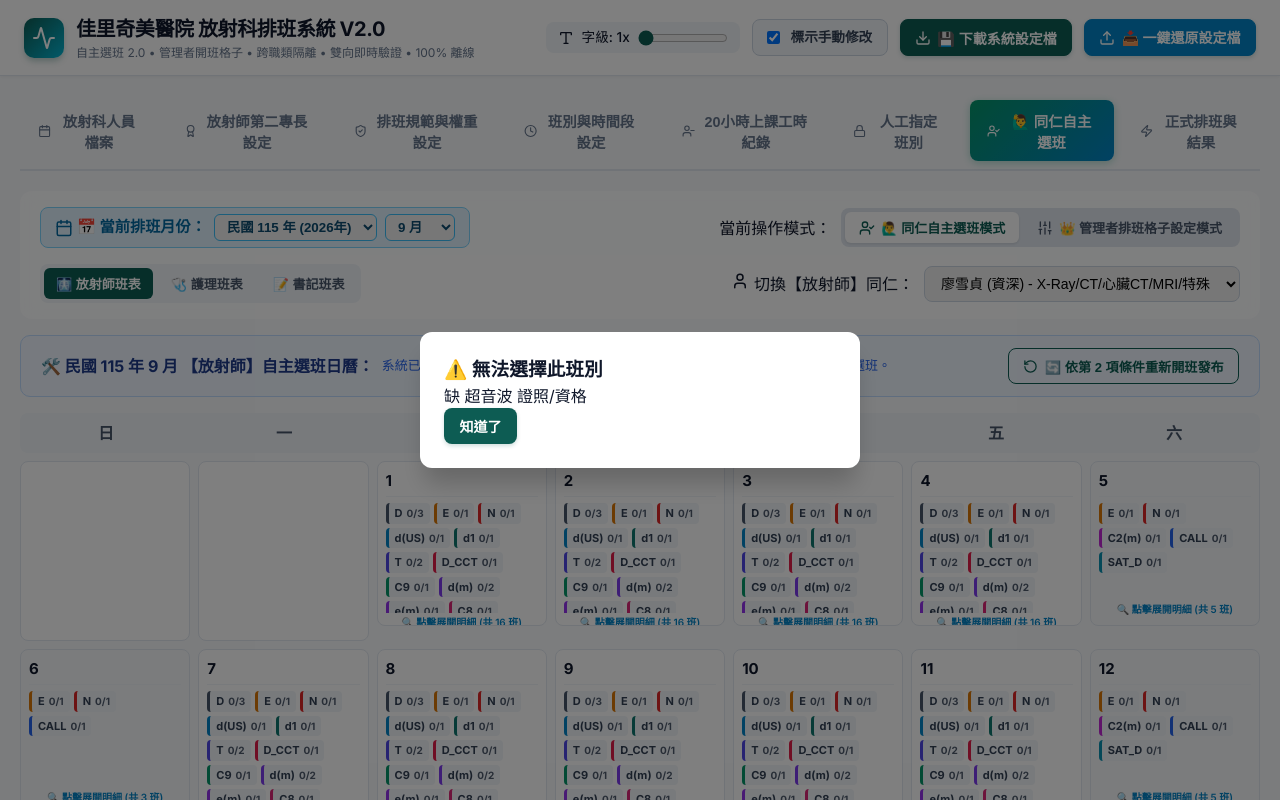
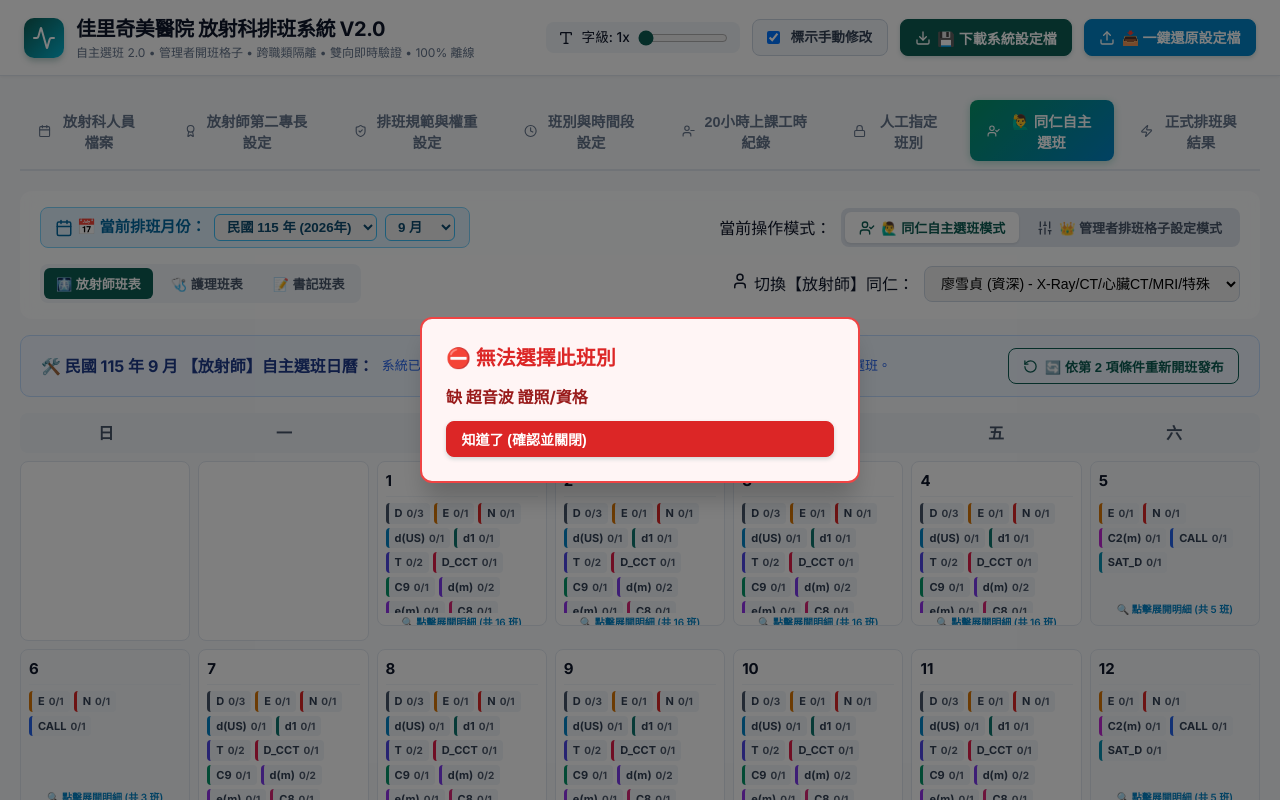
Before and after one commit to a1b228-blip/radiology-roster-system, a Vue app: page / in a window 1280 px wide. Both pictures are taken after a click on the element 461 px from the left and 543 px from the top of the page. Shown: the top 800 px of the page. Built offline with nearby package versions, Linux system fonts and the light colour scheme.

Commit message:
fix: 解決 UI 視窗遮擋問題 (errorModal z-index 提升至 999999 + 抽屜內新增紅框 Banner) 並於人工指定班別接入全防範驗證

```diff
--- a/src/components/TabManualLocks.vue
+++ b/src/components/TabManualLocks.vue
@@ -105,11 +105,33 @@ function getStaffName(id) {
   return s ? s.name : id
 }
 
+import { validateBidding } from '../core/biddingEngine.js'
+
 function addLock() {
   if (!newLock.value.date) {
     alert('請選擇指定日期')
     return
   }
+
+  const staffObj = props.staff.find(x => x.id === newLock.value.staffId)
+  if (staffObj) {
+    const val = validateBidding({
+      staff: staffObj,
+      slot: { shiftCode: newLock.value.shiftCode, capacity: 99, assignedStaffIds: [] },
+      dateStr: newLock.value.date,
+      slotsByDate: {},
+      staffList: props.staff,
+      leaves: props.locks,
+      constraints: { enableRestGap: true, restGapHours: 11 },
+      customShiftDefs: SHIFT_DEFS
+    })
+
+    if (!val.valid) {
+      alert(val.error)
+      return
+    }
+  }
+
   const updated = [...props.locks, { ...newLock.value }]
   emit('update:locks', updated)
   saveState('locks', updated)
--- a/src/components/TabShiftBidding.vue
+++ b/src/components/TabShiftBidding.vue
@@ -83,21 +83,27 @@
     </div>
 
 
-    <!-- 驗證警示/失敗訊息 Modal -->
-    <div class="modal-overlay" v-if="errorModal.show" @click.self="errorModal.show = false">
-      <div class="modal-content card-glass modal-warning">
-        <h3>⚠️ 無法選擇此班別</h3>
-        <p class="error-msg">{{ errorModal.msg }}</p>
-        <button class="btn btn-primary modal-btn" @click="errorModal.show = false">知道了</button>
+    <!-- 驗證警示/失敗訊息 Modal (z-index 999999 絕對最頂層，超越所有抽屜 Modal) -->
+    <div class="modal-overlay modal-overlay-warning" v-if="errorModal.show" @click.self="errorModal.show = false" style="z-index: 999999 !important;">
+      <div class="modal-content card-glass modal-warning" style="border: 2px solid #ef4444; background: #fff5f5;">
+        <h3 style="color: #dc2626; font-size: 1.25rem; font-weight: 800;">⛔ 無法選擇此班別</h3>
+        <p class="error-msg" style="color: #991b1b; font-weight: 700; margin: 12px 0; line-height: 1.5;">{{ errorModal.msg }}</p>
+        <button class="btn btn-primary modal-btn" style="background: #dc2626; border-color: #dc2626; font-weight: 700; width: 100%;" @click="errorModal.show = false">知道了 (確認並關閉)</button>
       </div>
     </div>
 
     <!-- 🙋‍♂️ 方案一：同仁自主選班單日詳細抽屜 (Bidding Detail Drawer Modal) -->
-    <div class="modal-overlay" v-if="biddingDrawerModal.show" @click.self="biddingDrawerModal.show = false">
+    <div class="modal-overlay" v-if="biddingDrawerModal.show" @click.self="biddingDrawerModal.show = false" style="z-index: 10000;">
       <div class="modal-content card-glass modal-bidding-drawer">
         <div class="drawer-header">
           <h3>🙋‍♂️ 同仁自主選班 - {{ biddingDrawerModal.dateStr }} ({{ getDayOfWeekText(biddingDrawerModal.dateStr) }})</h3>
           <span class="drawer-subtitle">為同仁【{{ currentStaff?.name }}】點擊即可快速勾選或退選班別：</span>
+        </div>
+
+        <!-- 抽屜內部即時警告 Banner -->
+        <div v-if="drawerErrorMsg" class="drawer-error-banner" style="background: #fef2f2; border: 2px solid #f87171; color: #991b1b; padding: 10px 14px; border-radius: 8px; font-weight: 700; margin-bottom: 14px; display: flex; align-items: center; justify-content: space-between;">
+          <span>{{ drawerErrorMsg }}</span>
+          <button @click="drawerErrorMsg = ''" style="background: none; border: none; font-size: 1.2rem; cursor: pointer; color: #991b1b;">×</button>
         </div>
 
         <div class="drawer-slots-grid">
@@ -408,6 +414,7 @@ watch(activeRosterRole, (newRole) => {
 })
 
 const errorModal = ref({ show: false, msg: '' })
+const drawerErrorMsg = ref('')
 
 // 🙋‍♂️ 方案一：同仁自主選班單日詳細抽屜 Modal
 const biddingDrawerModal = ref({
```
